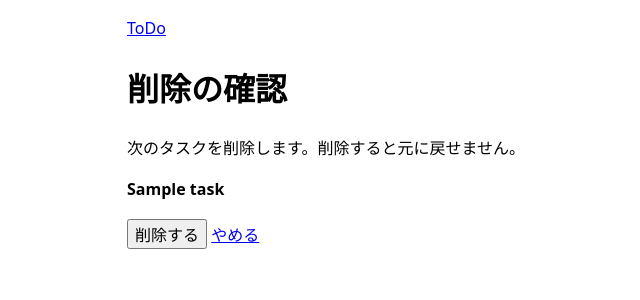
After one commit to YANASAN-eng/PDA-application, a FastAPI app: template src/pda/web/templates/task_delete.html in a window 1280 px wide. The commit adds this page. Shown: the top 300 px of the page, without its empty margins (193-833 px from the left). Run offline with FastAPI, Linux system fonts and the light colour scheme; the template is opened without the code that fills it: most values are stand-ins (such as "Sample title", 1, 10 or a date in 2020).

Commit message:
Add delete confirmation page for tasks

```diff
--- a/src/pda/web/app.py
+++ b/src/pda/web/app.py
@@ -107,6 +107,24 @@ def create_app(db_path: Path, *, clock: Callable[[], datetime] = _system_clock)
         set_done(task_id, False)
         return RedirectResponse("/tasks/done", status_code=303)
 
+    @app.get("/tasks/{task_id}/delete")
+    def task_delete_confirm(request: Request, task_id: int):
+        """確認ページ。GET は何も変えない(削除は下の POST でだけ起きる)。"""
+        with open_db() as conn:
+            task = TaskRepository(conn).get(task_id)
+        if task is None:
+            raise HTTPException(status_code=404, detail="タスクが見つかりません")
+        return TEMPLATES.TemplateResponse(request, "task_delete.html", {"task": task})
+
+    @app.post("/tasks/{task_id}/delete")
+    def task_delete(task_id: int):
+        with open_db() as conn:
+            try:
+                TaskRepository(conn).delete(task_id)
+            except LookupError:
+                raise HTTPException(status_code=404, detail="タスクが見つかりません") from None
+        return RedirectResponse("/tasks", status_code=303)
+
     return app
 
 
--- /dev/null
+++ b/src/pda/web/templates/task_delete.html
@@ -0,0 +1,11 @@
+{% extends "base.html" %}
+{% block title %}削除の確認 - PDA{% endblock %}
+{% block content %}
+<h1>削除の確認</h1>
+<p>次のタスクを削除します。削除すると元に戻せません。</p>
+<p><strong>{{ task.title }}</strong></p>
+<form method="post" action="/tasks/{{ task.id }}/delete">
+  <button type="submit">削除する</button>
+  <a href="{{ '/tasks/done' if task.done else '/tasks' }}">やめる</a>
+</form>
+{% endblock %}
--- a/src/pda/web/templates/tasks.html
+++ b/src/pda/web/templates/tasks.html
@@ -23,6 +23,7 @@
     <span class="title{% if t.is_overdue(today) %} overdue{% endif %}">{{ t.display_title(today) }}</span>
     <span class="meta">優先度 {{ t.priority.label }}{% if t.due %} / 期限 {{ t.due.isoformat() }}{% endif %}</span>
     <form class="inline" method="post" action="/tasks/{{ t.id }}/done"><button type="submit">完了</button></form>
+    <a href="/tasks/{{ t.id }}/delete">削除</a>
   </li>
   {% else %}
   <li>未完了のタスクはありません</li>
--- a/src/pda/web/templates/tasks_done.html
+++ b/src/pda/web/templates/tasks_done.html
@@ -9,6 +9,7 @@
     <span class="title">{{ t.title }}</span>
     <span class="meta">優先度 {{ t.priority.label }}{% if t.due %} / 期限 {{ t.due.isoformat() }}{% endif %}</span>
     <form class="inline" method="post" action="/tasks/{{ t.id }}/undone"><button type="submit">未完了に戻す</button></form>
+    <a href="/tasks/{{ t.id }}/delete">削除</a>
   </li>
   {% else %}
   <li>完了済みのタスクはありません</li>
```
Also changed, not shown: tests/integration/test_web_tasks.py (+35 -0 lines).
